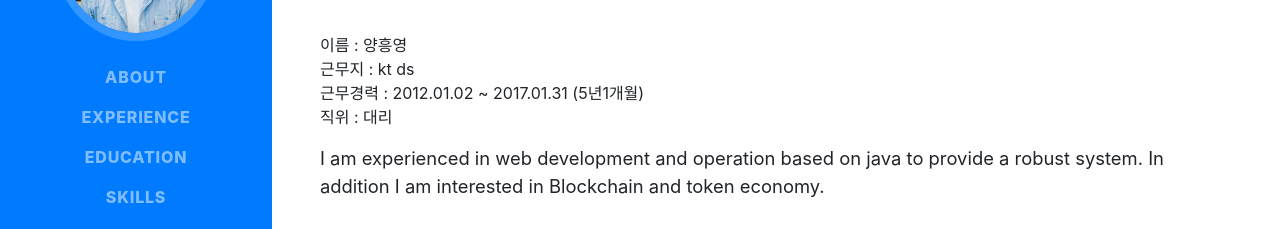
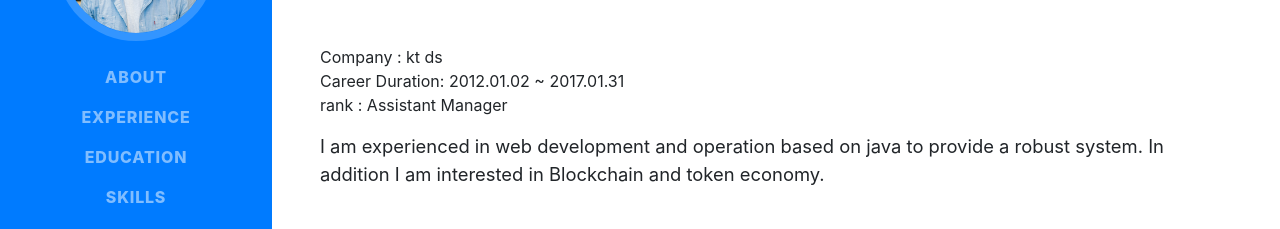
Before and after one commit to gulatnaru/gulatnaru.github.io, a website with bundled scripts: page index.html in a window 1280 px wide. Shown: the part 315-544 px from the top of the page. Built offline with nearby package versions, Linux system fonts and the light colour scheme; a web font is replaced by a local one.

Commit message:
edit profile v2

```diff
--- a/index.html
+++ b/index.html
@@ -69,10 +69,11 @@
           <div class="subheading mb-5">13, Bulgokbuk-ro 21beon-gil, Bundang-gu, Seongnam-si, Gyeonggi-do, Republic of Korea. Tel) 010-8982-2492
             <a href="mailto:name@email.com">gulatnaru1@naver.com</a>
           </div>
-          <p>이름       :  양흥영 <br>
-			  근무지    :  kt ds<br>
-			  근무경력 :  2012.01.02 ~ 2017.01.31 (5년1개월)<br>
-			  직위       :  대리<br>
+          <p>
+			  Company        :  kt ds<br>
+			  Career Duration:  2012.01.02 ~ 2017.01.31<br>
+			  rank           :  Assistant Manager
+		  <br>
           </p>
           <p class="lead mb-5">I am experienced in web development and operation based on java to provide a robust system. In addition I am interested in Blockchain and token economy.
           </p>
```
